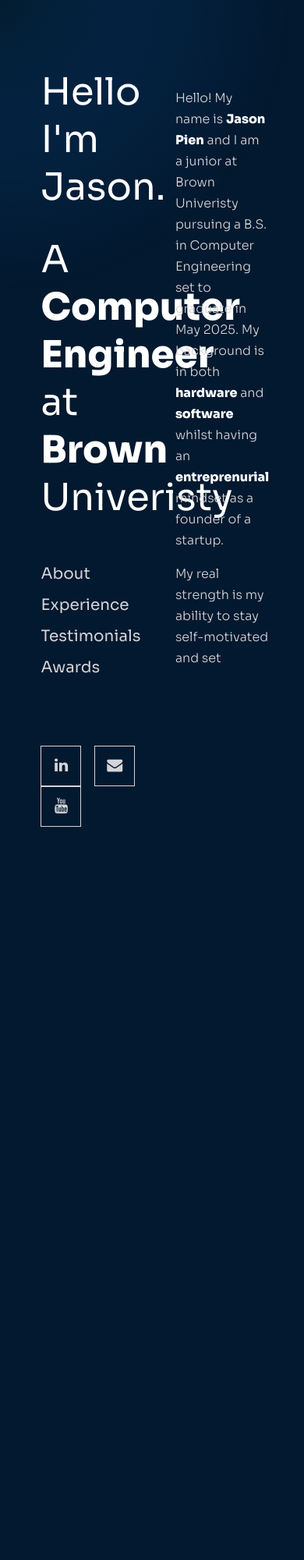
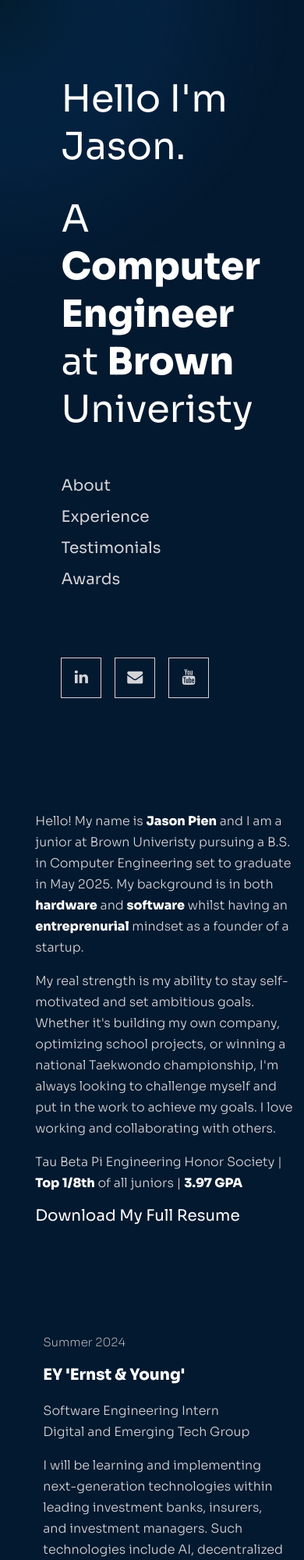
Before and after one commit to jpien13/Website2024, a plain HTML site: page index.html in a window 390 px wide. Shown: the top 2000 px of the page at 78% size. Before the commit the page ends 1092 px from the top, so only its background shows below. Drawn offline with Linux system fonts and the light colour scheme.

Commit message:
added media screens

```diff
--- a/app.js
+++ b/app.js
@@ -59,6 +59,7 @@ function animateText() {
     updateText();
 }
 
+
 document.addEventListener("pointermove", (ev) => {
   document.body.style.setProperty("--x", ev.clientX + 'px');
   document.body.style.setProperty("--y", ev.clientY + 'px');
--- a/index.css
+++ b/index.css
@@ -84,62 +84,6 @@ body, html {
 
 .container{
     margin: 0 auto;
-}
-
-nav {
-    z-index: 10;
-}
-
-.nav-container{
-    padding-top: 2rem;
-    margin: 0 auto;
-    width: 80%;
-}
-
-ul{
-    list-style-type: none;
-    margin: 0;
-    padding: 0;
-}
-
-li a{
-    display: block;
-    color: var(--text-color);
-    text-decoration: none;
-    transition: var(--transition);
-    line-height: 40px;
-    font-weight: 400;
-    font-size: 20px;
-}
-
-li a:hover {
-  color: var(--highlight-text);
-}
-
-li a span {
-  cursor: pointer;
-  display: inline-block;
-  position: relative;
-  transition: var(--transition);
-}
-
-
-li a span:after {
-  content: '\00bb';
-  position: absolute;
-  opacity: 0;
-  top: 0;
-  right: -5px;
-  transition: var(--transition);
-}
-
-li a:hover span {
-  padding-right: 15px;
-}
-
-li a:hover span:after {
-  opacity: 1;
-  right: 0;
 }
 
 section {
@@ -302,9 +246,35 @@ svg {
     fill: #FFD57C;
 }
 
- /* Media query for smaller screens */
-@media screen and (max-width: 600px) {
-    section {
-        padding: 3vh 10px; /* Reduced padding for smaller screens */
+/* Media Query for Smaller Screens */
+@media screen and (max-width: 768px) {
+    .main {
+        flex-direction: column; /* Stack left and right sections vertically */
+    }
+
+    .left, .right {
+        width: 100%; /* Full width for each section */
+        height: auto; /* Height is auto to accommodate content */
+        padding: 1rem; /* Adjust padding as needed */
+    }
+
+    /* Adjust SVG size for smaller screens */
+    svg {
+        width: 100%; /* Adjust width as needed */
+        height: auto; /* Adjust height to maintain aspect ratio */
+    }
+
+    .experience__details.experience__details {
+        flex-direction: column; /* Stack items vertically */
+    }
+
+    .experience__details .date.date {
+        width: auto; /* Adjust width as needed */
+        margin-right: 0; /* Remove the margin to the right */
+        margin-bottom: 10px; /* Add some space below the date */
+    }
+
+    .experience__details .job-description.job-description {
+        width: auto; /* Adjust width as needed */
     }
 }
--- a/index.html
+++ b/index.html
@@ -6,6 +6,7 @@
     <link rel="stylesheet" href="https://maxcdn.bootstrapcdn.com/font-awesome/4.7.0/css/font-awesome.min.css">
     <link href="https://fonts.googleapis.com/css2?family=Sora:wght@100;200;300;400;500;600;700;800&display=swap" rel="stylesheet">
     <meta charset="UTF-8">
+    <meta name="viewport" content="width=device-width, initial-scale=1.0">
     <title>Hardware Wire Animation</title>
     <link rel="stylesheet" href="style.css">
     <link rel="stylesheet" href="index.css">
@@ -15,6 +16,7 @@
     <link rel="stylesheet" href="testimonials.css">
     <link rel="stylesheet" href="awards.css">
     <link rel="stylesheet" href="CTA.css">
+    <link rel="stylesheet" href="nav.css">
 </head>
 <body>
     <div class="glow-container"></div>
--- /dev/null
+++ b/nav.css
@@ -0,0 +1,55 @@
+nav {
+    z-index: 10;
+}
+
+.nav-container{
+    padding-top: 2rem;
+    margin: 0 auto;
+    width: 80%;
+}
+
+ul{
+    list-style-type: none;
+    margin: 0;
+    padding: 0;
+}
+
+li a{
+    display: block;
+    color: var(--text-color);
+    text-decoration: none;
+    transition: var(--transition);
+    line-height: 40px;
+    font-weight: 400;
+    font-size: 20px;
+}
+
+li a:hover {
+  color: var(--highlight-text);
+}
+
+li a span {
+  cursor: pointer;
+  display: inline-block;
+  position: relative;
+  transition: var(--transition);
+}
+
+
+li a span:after {
+  content: '\00bb';
+  position: absolute;
+  opacity: 0;
+  top: 0;
+  right: -5px;
+  transition: var(--transition);
+}
+
+li a:hover span {
+  padding-right: 15px;
+}
+
+li a:hover span:after {
+  opacity: 1;
+  right: 0;
+}
```
